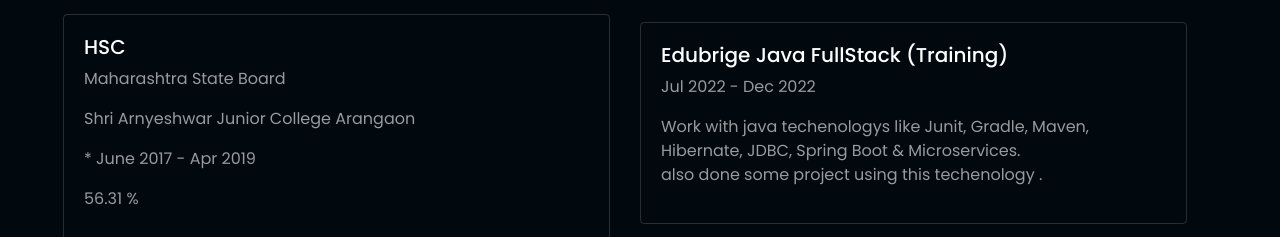
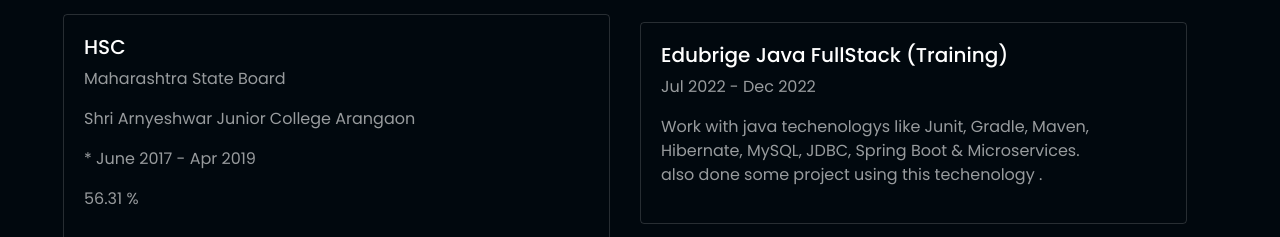
Before and after one commit to pawarswapnil97/Portfolio_react, a React (Create React App) app: page / in a window 1280 px wide. Shown: the part 2436-2673 px from the top of the page. Built offline with nearby package versions, Linux system fonts and the light colour scheme.

Commit message:
first commit

```diff
--- a/src/component/Resume/Resume.js
+++ b/src/component/Resume/Resume.js
@@ -60,7 +60,7 @@
             <div className="card-body">
               <h5>Edubrige Java FullStack (Training)</h5>
               <p>Jul 2022 - Dec 2022</p>
-              <p> Work with java techenologys like Junit, Gradle, Maven, Hibernate, JDBC, Spring Boot & Microservices. <br/>
+              <p> Work with java techenologys like Junit, Gradle, Maven, Hibernate, MySQL, JDBC, Spring Boot & Microservices. <br/>
                   also done some project using this techenology .</p>
             </div>
           </div>
```
